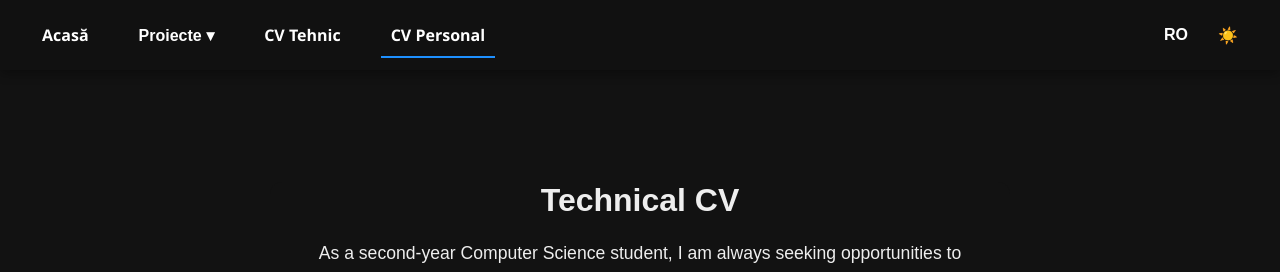
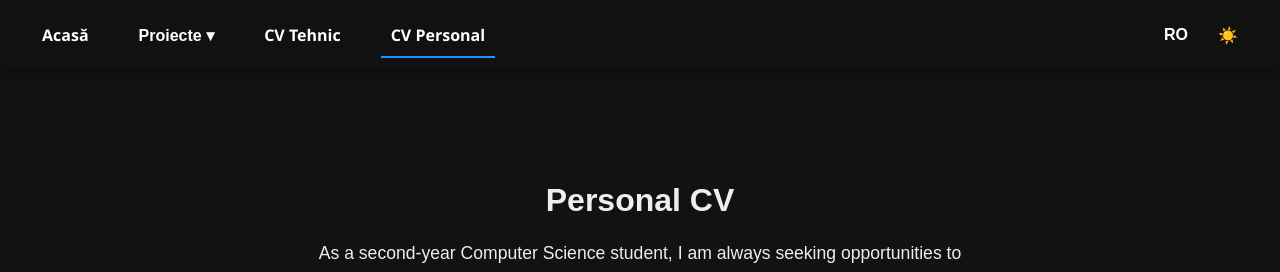
Before and after one commit to MalinaDumitrescu/Portofolio_Site, a React (Vite) app in the folder cv-site/: page /cv2 in a window 1280 px wide. Shown: the top 272 px of the page. Built offline with nearby package versions, Linux system fonts and the light colour scheme.

Commit message:
Final Commit

```diff
--- a/cv-site/src/pages/CV2.jsx
+++ b/cv-site/src/pages/CV2.jsx
@@ -11,7 +11,7 @@ function CV2() {
         <main className="cv1-container">
             {/* INTRO */}
             <section className="cv1-section" data-aos="fade-up">
-                <h1>Technical CV</h1>
+                <h1>Personal CV</h1>
                 <p className="cv1-intro">
                     As a second-year Computer Science student, I am always
                     seeking opportunities to expand my knowledge and skill set.
```
